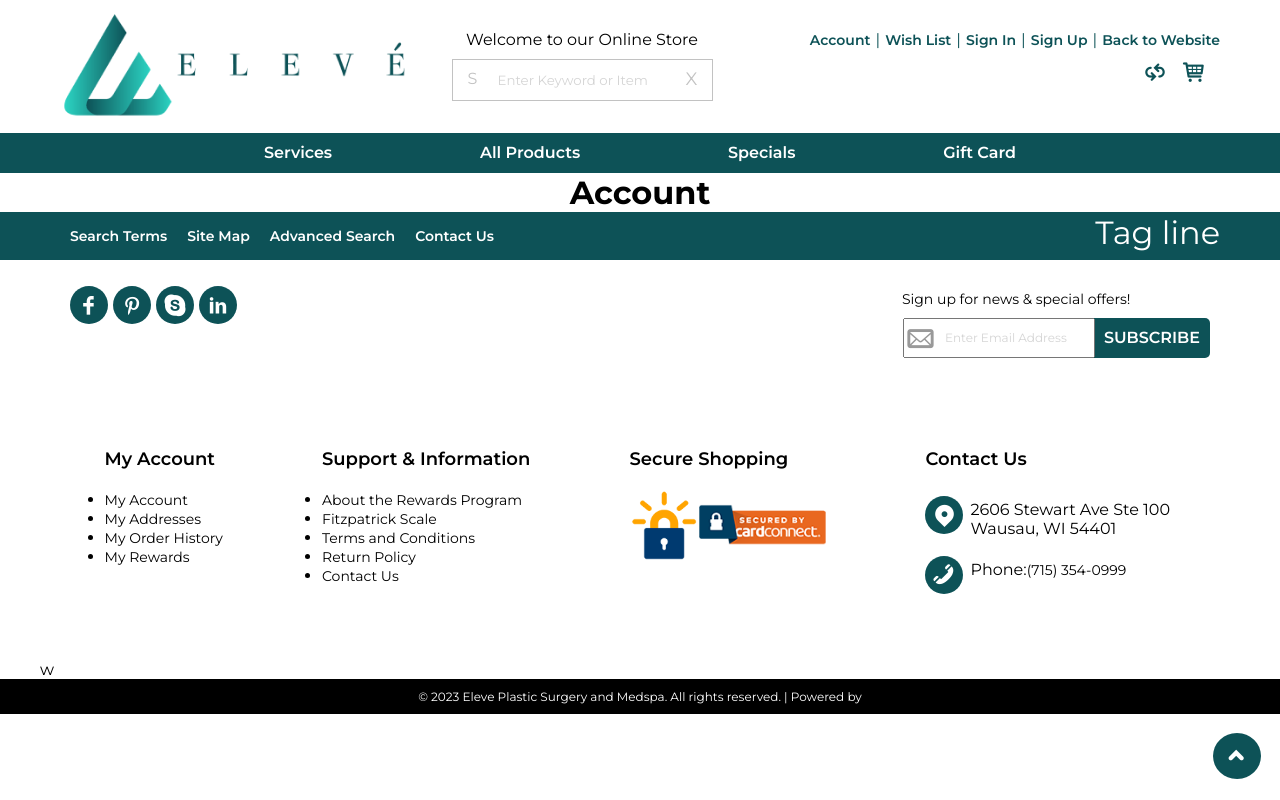
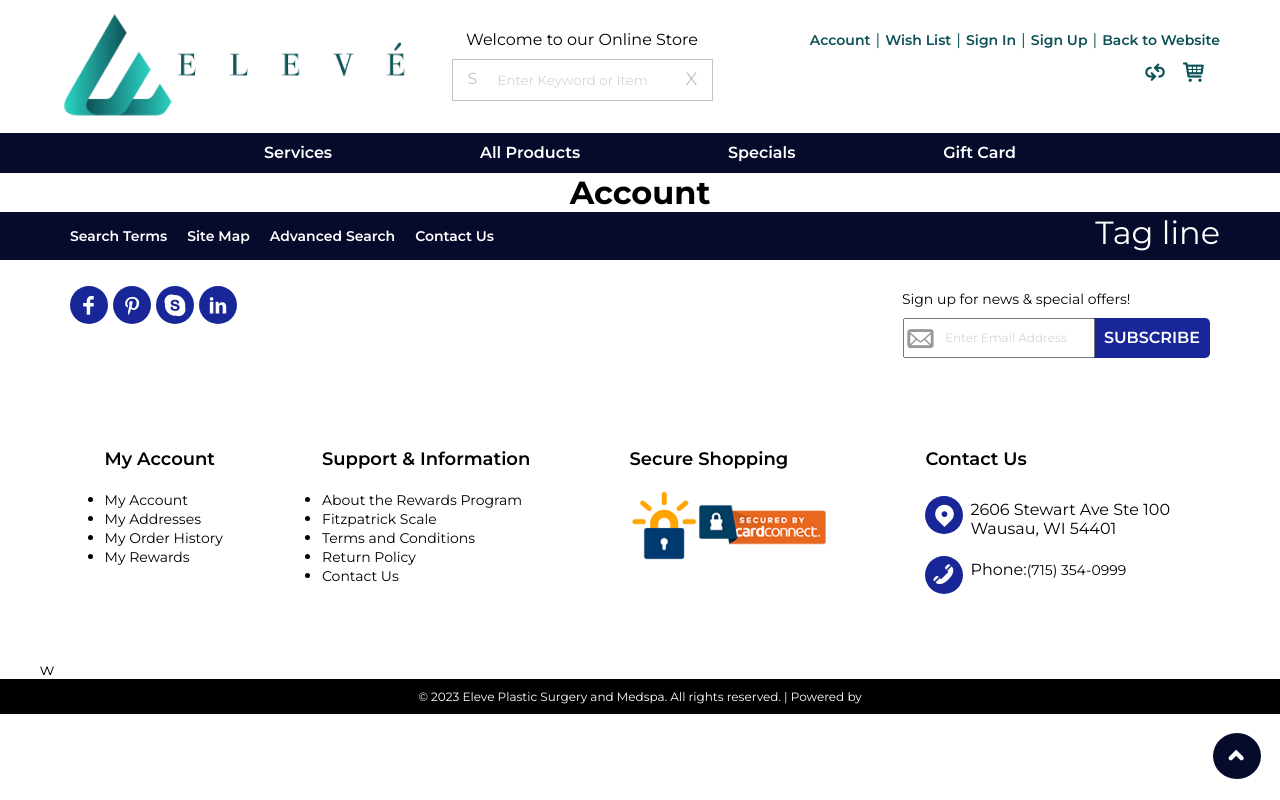
Before and after one commit to Yurella86/shop-derm-react, a React (Create React App) app: page /account in a window 1280 px wide. Built offline with nearby package versions, Linux system fonts and the light colour scheme; no server answers.

Commit message:
change style in variable

```diff
--- a/src/style/scss/variables.scss
+++ b/src/style/scss/variables.scss
@@ -2,9 +2,9 @@
 
 $test-bg: rgba(0, 0, 0, 0);
 
-$primary-color: #0d5257;
-$secondary-color: #06282b;
-$additional-color: #2accbc;
+$primary-color: #060a2b;
+$secondary-color: #192697;
+$additional-color: rgb(96, 110, 235);
 
 $light-color: #fff;
 $dark-color2: #000;
@@ -36,20 +36,20 @@ $hd-input-border: rgb(194, 194, 194);
 // button
 $button-color: #fff;
 $button-color-hover: #fff;
-$button-bg: #0d5257;
-$button-bg-hover: #06282b;
+$button-bg: $secondary-color;
+$button-bg-hover: $primary-color;
 $button-font-weight: 400;
 $button-font-weight-hover: $button-font-weight;
 
 // link
-$link-color: #0d5257;
+$link-color: $secondary-color;
 $link-color-hover: $link-color;
 $link-font-weight: 400;
 $link-font-weight-hover: $link-font-weight;
 
 // social link
 $social-link-color: #fff;
-$social-link-bg-color: #0d5257;
+$social-link-bg-color: $secondary-color;
 $social-link-color-hover: $social-link-bg-color;
 $social-link-bg-color-hover: transparent;
 
```
